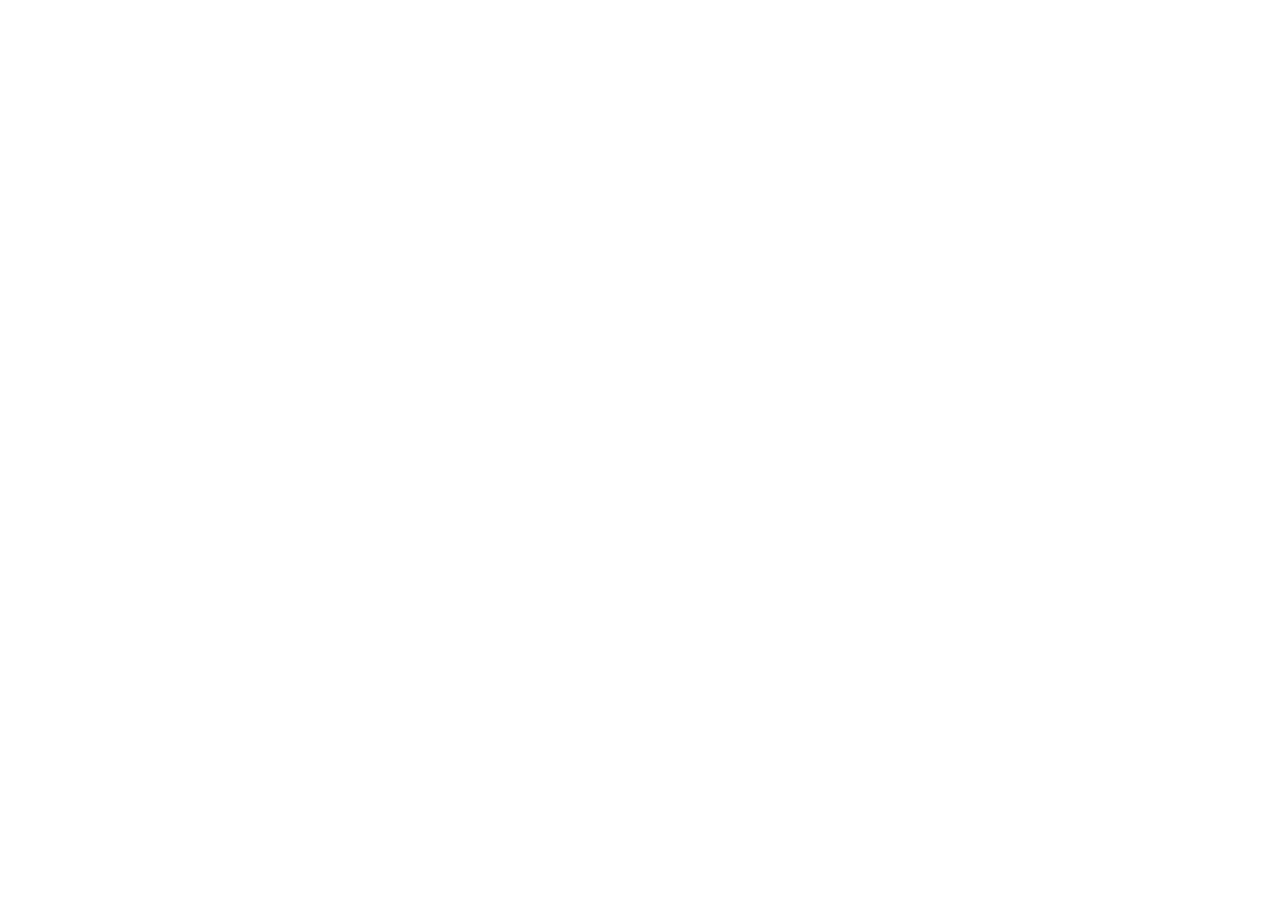
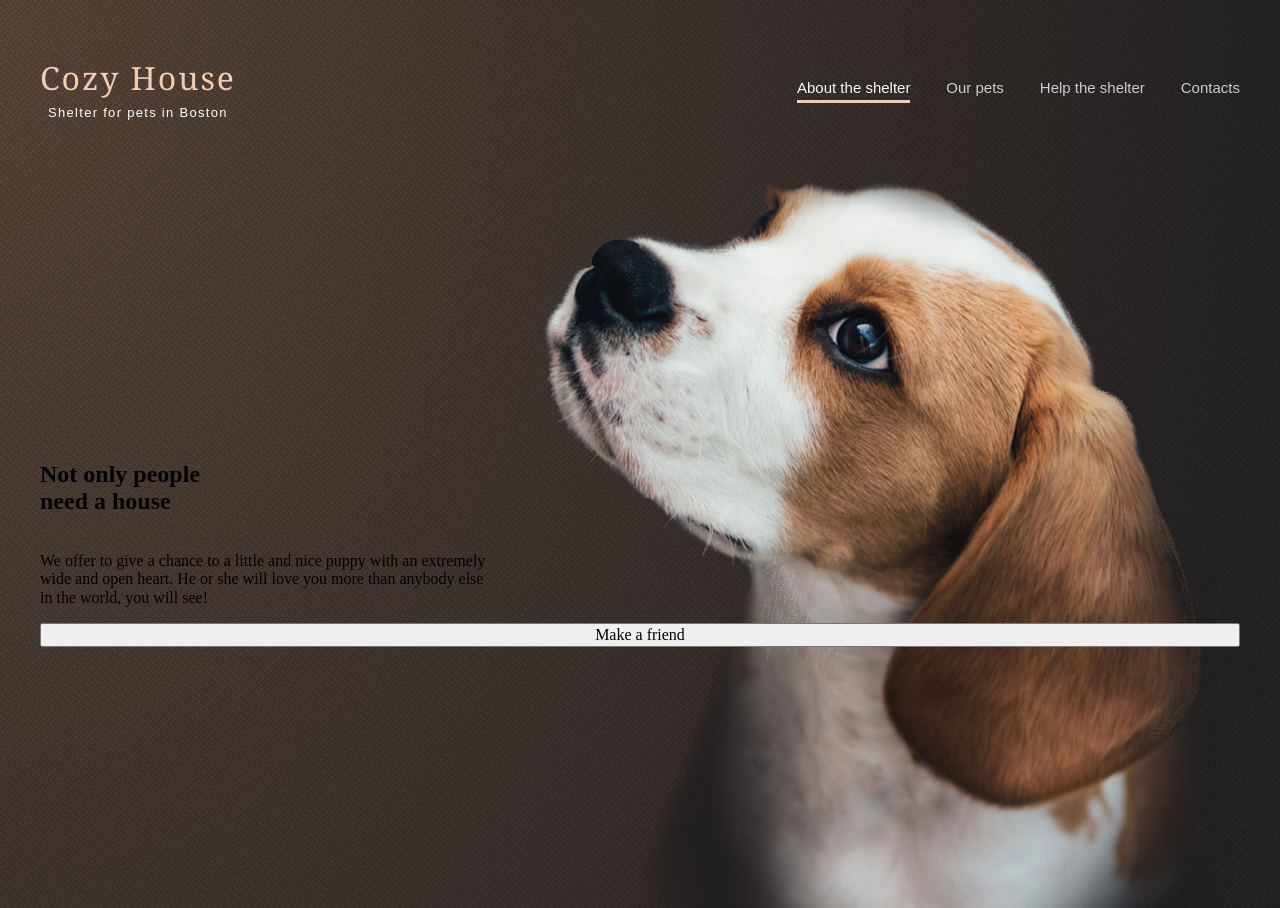
Before and after one commit to ShiraseAkira/shelter, a plain HTML site: page shelter/index.html in a window 1280 px wide. Before the commit the page ends 800 px from the top, so only its background shows below. Drawn offline with Linux system fonts and the light colour scheme.

Commit message:
feat: implement header

```diff
--- a/shelter/css/main.css
+++ b/shelter/css/main.css
@@ -337,4 +337,65 @@ template {
   display: none;
 }
 
+header {
+  max-width: 1280px;
+  margin: 0 auto;
+  display: flex;
+  justify-content: space-between;
+  padding: 60px 40px 0;
+  margin-bottom: 60px;
+}
+
+.start {
+  max-width: 1280px;
+  height: 728px;
+  background: bottom right 7% no-repeat url(../assets/img/start-screen-puppy.png);
+  margin: 0 auto;
+  padding: 0 40px;
+  display: flex;
+  flex-direction: column;
+  justify-content: center;
+}
+
+.headwrapper {
+  background: url(../assets/img/noise_transparent@2x.png), radial-gradient(100% 215.42% at 0% 0%, #5B483A 0%, #262425 100%), #211F20;
+}
+
+.logo {
+  display: flex;
+  flex-direction: column;
+  align-items: center;
+}
+.logo .title {
+  font: 400 32px/35px "Georgia", serif;
+  letter-spacing: 0.06em;
+  color: #F1CDB3;
+  margin: 0 0 10px;
+}
+.logo .subtitle {
+  font: 400 13px/15px "Arial", sans-serif;
+  letter-spacing: 0.1em;
+  color: #FFFFFF;
+  margin: 0;
+}
+
+.main-nav {
+  width: 483px;
+}
+.main-nav ul {
+  display: flex;
+  list-style: none;
+  justify-content: space-between;
+}
+.main-nav ul li a {
+  display: block;
+  color: #CDCDCD;
+  text-decoration: none;
+  font: 400 15px/24px "Arial", sans-serif;
+}
+.main-nav ul li a.active {
+  color: #FAFAFA;
+  border-bottom: 3px solid #F1CDB3;
+}
+
 /*# sourceMappingURL=main.css.map */
--- a/shelter/index.html
+++ b/shelter/index.html
@@ -9,7 +9,27 @@
 </head>
 <body>
     <div class="wrapper headwrapper">
-        <header></header>
+        <header>
+            <div class="logo">
+                <h1 class="title">Cozy House</h1>
+                <p class="subtitle">Shelter for pets in Boston</p>
+            </div>
+            <nav class="main-nav">
+                <ul>
+                    <li><a class="active" href="#">About the shelter</a></li>
+                    <li><a href="#">Our pets</a></li>
+                    <li><a href="#">Help the shelter</a></li>
+                    <li><a href="#">Contacts</a></li>
+                </ul>
+            </nav>
+        </header>
+        <section class="start">
+            <h2>Not only people<br>need a house</h2>
+            <p>We offer to give a chance to a little and nice puppy with an
+                extremely<br> wide and open heart. He or she will love you
+                more than anybody else<br> in the world, you will see!</p>
+            <button>Make a friend</button>
+        </section>
     </div>
 </body>
 </html>
```
Also changed, not shown: shelter/assets/img/noise_transparent.png (added), shelter/assets/img/noise_transparent@2x.png (added), shelter/assets/img/start-screen-puppy.png (added).
